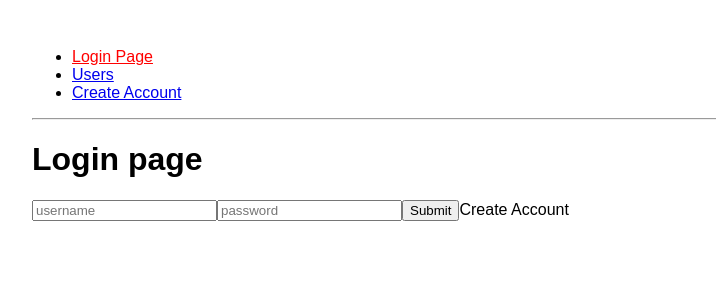
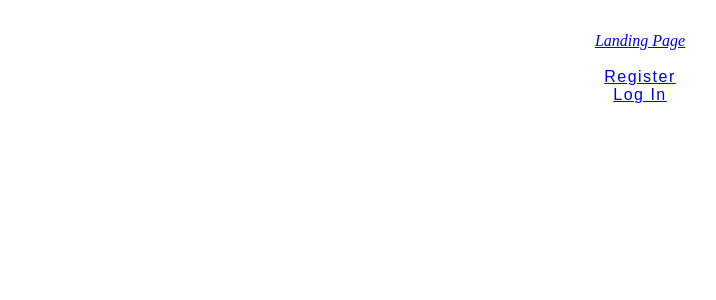
Before and after one commit to NathanBriscoe/react-login-seed, a React (Create React App) app: page / in a window 1280 px wide. Shown: the top 300 px of the page, without its empty margins (0-716 px from the left). Built offline with nearby package versions, Linux system fonts and the light colour scheme.

Commit message:
added login, register, landing page

```diff
--- a/src/App.js
+++ b/src/App.js
@@ -1,45 +1,27 @@
-// import React from 'react';
-// import logo from './logo.svg';
-// import './App.css';
+import './App.css';
+import React, { Component } from "react";
+import { BrowserRouter as Router, Route } from "react-router-dom";
 
-// function App() {
-//   return (
-//     <div className="App">
-//       <header className="App-header">
-//         <img src={logo} className="App-logo" alt="logo" />
-//         <p>
-//           Edit <code>src/App.js</code> and save to reload.
-//         </p>
-//         <a
-//           className="App-link"
-//           href="https://reactjs.org"
-//           target="_blank"
-//           rel="noopener noreferrer"
-//         >
-//           Learn React
-//         </a>
-//       </header>
-//     </div>
-//   );
-// }
+import Navbar from "./components/layout/navbar";
+import Landing from "./components/layout/landing";
+import Register from "./components/auth/register";
+import Login from "./components/auth/login";
 
-// export default App;
-
-import React from 'react';
-import './App.css';
+// ToDo: will have to clean up formatting
+// ToDo: will have to rename classnames and add style
 
 class App extends React.Component {
   render() {
     return (
-      <div>
-       <h1>Login page</h1>
-       <form>
-        <input placeholder="username" type="name" />
-        <input placeholder="password" type="password" />
-        <button onClick={this.onSubmit}>Submit</button>
-        <a>Create Account</a>
-      </form>
+
+    <Router>
+      <div className="App">
+        <Navbar />
+        <Route exact path="/" component={Landing} />
+        <Route exact path="/register" component={Register} />
+        <Route exact path="/login" component={Login} />
       </div>
+    </Router>
     );
   }
 }
--- /dev/null
+++ b/src/components/auth/login.js
@@ -0,0 +1,68 @@
+import React, { Component } from "react";
+import { Link } from "react-router-dom";
+
+// ToDo: will need to clean up formatting
+// ToDo: will need to rename classnames and add styling
+class Login extends Component {
+  constructor() {
+
+    super();
+
+    this.state = {
+      email: "",
+      password: "",
+      errors: {}
+    };
+  }
+
+    onChange = event => {
+        this.setState({ [event.target.id]: event.target.value });
+    };
+
+    onSubmit = event => {
+        event.preventDefault();
+        const userData = {
+            email: this.state.email,
+            password: this.state.password
+        };
+        console.log(userData);
+    };
+
+    render() {
+        const { errors } = this.state;
+            return (
+                <div className="containerclassName">
+                    <div style={{ marginTop: "4rem" }} className="rowclassName">
+                        <div className="className">
+                            <Link to="/" className="className">
+                                <i className="className">keyboard_backspace</i> Back to home
+                            </Link>
+                            <div className="className" style={{ paddingLeft: "11.250px" }}>
+                                <h4><b>Login</b> below</h4>
+                                <p className="className">Don't have an account? <Link to="/register">Register</Link>
+                                </p>
+                            </div>
+                            <form noValidate onSubmit={this.onSubmit}>
+                                <div className="className">
+                                    <input onChange={this.onChange} value={this.state.email} error={errors.email} className="emailclassName" type="email"/>
+                                    <label htmlFor="email">Email</label>
+                                </div>
+                                <div className="className">
+                                    <input onChange={this.onChange} value={this.state.password} error={errors.password} className="passwordclassName" type="password" />
+                                    <label htmlFor="password">Password</label>
+                                </div>
+                                <div className="className" style={{ paddingLeft: "11.250px" }}>
+                                    <button style={{width: "150px", borderRadius: "3px", letterSpacing: "1.5px", marginTop: "1rem"}} type="submit"
+                                        className="className">
+                                        Login
+                                    </button>
+                                </div>
+                            </form>
+                        </div>
+                    </div>
+                </div>
+            );
+    }
+}
+
+export default Login;
--- /dev/null
+++ b/src/components/auth/register.js
@@ -0,0 +1,79 @@
+import React, { Component } from "react";
+import { Link } from "react-router-dom";
+
+// ToDo: will need to clean up formatting
+// ToDo: will need to rename classnames and add styling
+class Register extends Component {
+  constructor() {
+
+    super();
+
+    this.state = {
+      name: "",
+      email: "",
+      password: "",
+      password2: "",
+      errors: {}
+    };
+  }
+
+    onChange = event => {
+        this.setState({ [event.target.id]: event.target.value });
+    };
+
+    onSubmit = event => {
+        event.preventDefault();
+        const newUser = {
+            name: this.state.name,
+            email: this.state.email,
+            password: this.state.password,
+            password2: this.state.password2
+        };
+        console.log(newUser);
+    };
+
+    render() {
+        const { errors } = this.state;
+        return (
+        <div className="containerclassName">
+            <div className="rowclassName">
+            <div className="className">
+                <Link to="/" className="className">
+                    <i className="className">keyboard_backspace</i> Back to home
+                </Link>
+                <div className="className" style={{ paddingLeft: "11.250px" }}>
+                    <h4><b>Register</b> below</h4>
+                    <p className="className"> Already have an account? <Link to="/login">Log in</Link> </p>
+                </div>
+                <form noValidate onSubmit={this.onSubmit}>
+                    <div className="className">
+                        <input onChange={this.onChange} value={this.state.name} error={errors.name} className="name" type="text" />
+                        <label htmlFor="name">Name</label>
+                    </div>
+                <div className="className">
+                    <input onChange={this.onChange} value={this.state.email} error={errors.email} className="emailclassName" type="email" />
+                    <label htmlFor="email">Email</label>
+                </div>
+                <div className="className">
+                    <input onChange={this.onChange} value={this.state.password} error={errors.password} className="password" type="password" />
+                    <label htmlFor="password">Password</label>
+                </div>
+                <div className="className">
+                    <input onChange={this.onChange} value={this.state.password2} error={errors.password2} className="password2" type="password" />
+                    <label htmlFor="password2">Confirm Password</label>
+                </div>
+                <div className="col s12" style={{ paddingLeft: "11.250px" }}>
+                    <button style={{width: "150px", borderRadius: "3px", letterSpacing: "1.5px", marginTop: "1rem"}} type="submit"
+                        className="className" >
+                        Sign up
+                    </button>
+                </div>
+                </form>
+            </div>
+            </div>
+      </div>
+    );
+  }
+}
+
+export default Register;
--- /dev/null
+++ b/src/components/layout/landing.js
@@ -0,0 +1,31 @@
+import React, { Component } from "react";
+import { Link } from "react-router-dom";
+
+class Landing extends Component {
+  render() {
+    return (
+      <div style={{ height: "75vh" }} className="classnamehere">
+        <div className="classnamehere">
+          <div className="classnamehere">
+            <br />
+            <div className="classnamehere">
+              <Link to="/register" style={{width: "140px", borderRadius: "3px", letterSpacing: "1.5px"}}
+                className="classnamehere">
+                Register
+              </Link>
+            </div>
+            <div className="classnamehere">
+              <Link to="/login"
+                style={{width: "140px", borderRadius: "3px", letterSpacing: "1.5px"}}
+                className="classnamehere">
+                Log In
+              </Link>
+            </div>
+          </div>
+        </div>
+      </div>
+    );
+  }
+}
+
+export default Landing;
--- /dev/null
+++ b/src/components/layout/navbar.js
@@ -0,0 +1,20 @@
+import React, { Component } from "react";
+import { Link } from "react-router-dom";
+
+class Navbar extends Component {
+  render() {
+    return (
+      <div className="classnamehere">
+        <nav className="classnamehere">
+          <div className="nav-wrapper white">
+            <Link to="/" style={{fontFamily: "fillhere"}} className="classnamefillhere">
+              <i className="classmanhere">Landing Page</i>
+            </Link>
+          </div>
+        </nav>
+      </div>
+    );
+  }
+}
+
+export default Navbar;
--- a/src/createaccount.js
+++ /dev/null
@@ -1,20 +0,0 @@
-import React from "react";
-
-class CreateAccount extends React.Component {
-  onSubmit = () => {
-    this.props.history.push("/");
-  };
-// ToDo: will need to add validations
-  render() {
-    return (
-      <form>
-        <input placeholder="username" type="name" />
-        <input placeholder="password" type="password" />
-        <input placeholder="email" type="email" />
-        <button onClick={this.onSubmit}>Submit</button>
-      </form>
-    );
-  }
-}
-
-export default CreateAccount;
--- a/src/index.js
+++ b/src/index.js
@@ -1,42 +1,15 @@
 import React from "react";
 import ReactDOM from "react-dom";
 import "./index.css";
-import {
-  Route,
-  NavLink,
-  BrowserRouter as Router,
-  Switch
-} from "react-router-dom";
+import { Route, NavLink, BrowserRouter as Router, Switch } from "react-router-dom";
 import App from "./App";
-import Users from "./users";
-import CreateAccount from "./createaccount";
 import Notfound from "./notfound";
 
 const routing = (
   <Router>
     <div>
-      <ul>
-        <li>
-          <NavLink exact activeClassName="active" to="/">
-            Login Page
-          </NavLink>
-        </li>
-        <li>
-          <NavLink activeClassName="active" to="/users">
-            Users
-          </NavLink>
-        </li>
-        <li>
-          <NavLink activeClassName="active" to="/createaccount">
-            Create Account
-          </NavLink>
-        </li>
-      </ul>
-      <hr />
       <Switch>
         <Route exact path="/" component={App} />
-        <Route path="/users" component={Users} />
-        <Route path="/createaccount" component={CreateAccount} />
         <Route component={Notfound} />
       </Switch>
     </div>
--- a/src/users.js
+++ /dev/null
@@ -1,30 +0,0 @@
-import React from "react";
-import { Route, Link} from "react-router-dom";
-
-const User = ({ match }) => <p>{match.params.id}</p>;
-
-class Users extends React.Component {
-    render() {
-    return (
-        <div>
-            <h1>Users</h1>
-          <strong>select a user</strong>
-          <ul>
-            <li>
-              <Link to="/users/1">User 1 </Link>
-            </li>
-            <li>
-              <Link to="/users/2">User 2 </Link>
-            </li>
-            <li>
-              <Link to="/users/3">User 3 </Link>
-            </li>
-          </ul>
-          <Route path="/users/:id" component={User} />
-        </div>
-
-    );
-  }
-}
-
-export default Users;
```
